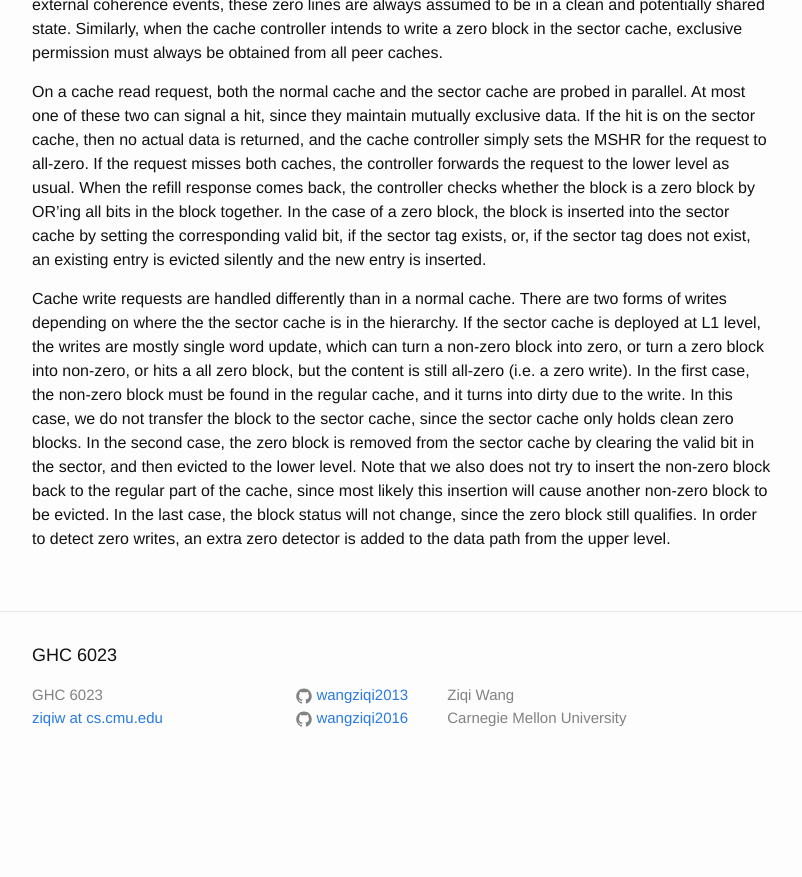
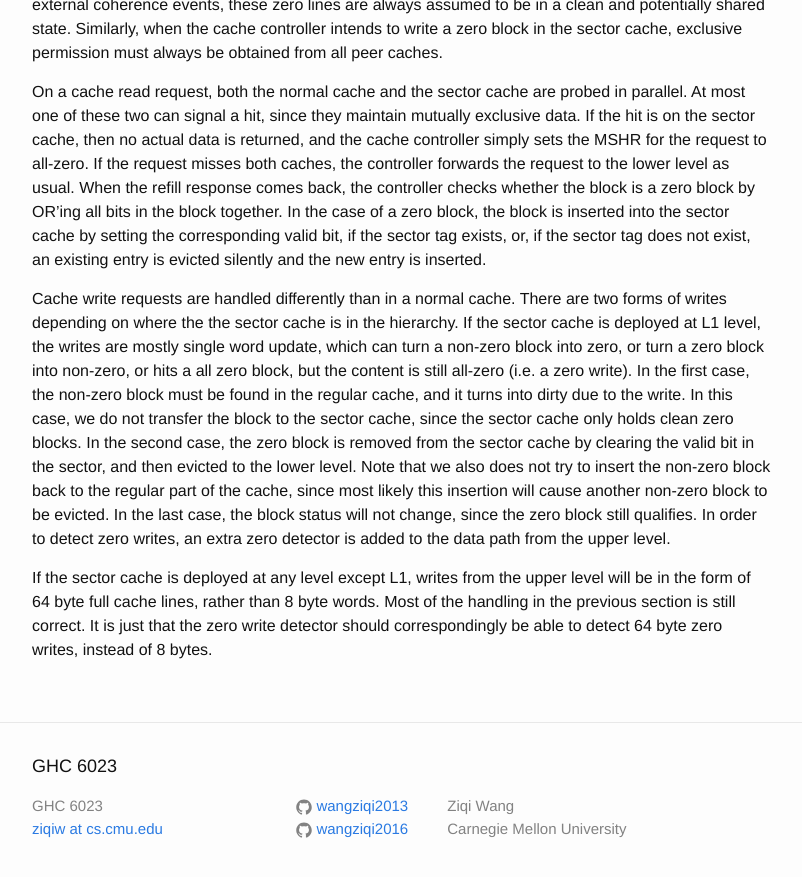
Before and after one commit to wangziqi2013/wangziqi2013.github.io, a Jekyll site: the page built from _posts/2020-06-25-zca.markdown, in a window 1280 px wide and 900 px high, scrolled down 1531 px. Shown: the top 877 px of the window, without its empty margins (238-1040 px from the left). Built offline with Jekyll 4.4.1, drawn with Linux system fonts in a browser that asks for light colours; before the commit the page ends 2320 px from its top, so only the background shows below that.

Commit message:
Adding detector

```diff
--- a/_posts/2020-06-25-zca.markdown
+++ b/_posts/2020-06-25-zca.markdown
@@ -78,3 +78,7 @@ clearing the valid bit in the sector, and then evicted to the lower level. Note
 the non-zero block back to the regular part of the cache, since most likely this insertion will cause another non-zero
 block to be evicted. In the last case, the block status will not change, since the zero block still qualifies.
 In order to detect zero writes, an extra zero detector is added to the data path from the upper level.
+
+If the sector cache is deployed at any level except L1, writes from the upper level will be in the form of 64 byte
+full cache lines, rather than 8 byte words. Most of the handling in the previous section is still correct. It is just that
+the zero write detector should correspondingly be able to detect 64 byte zero writes, instead of 8 bytes.
```
